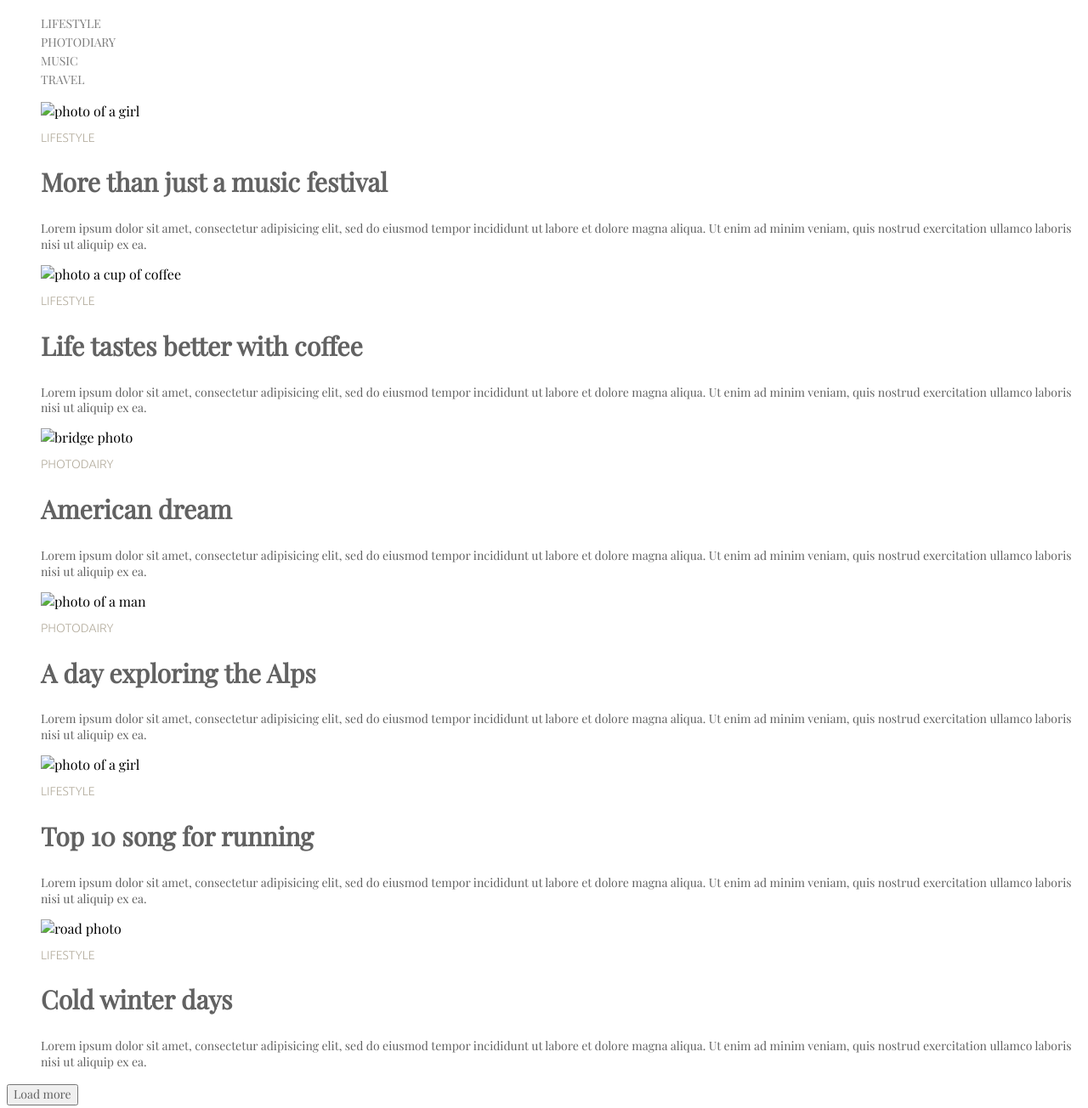
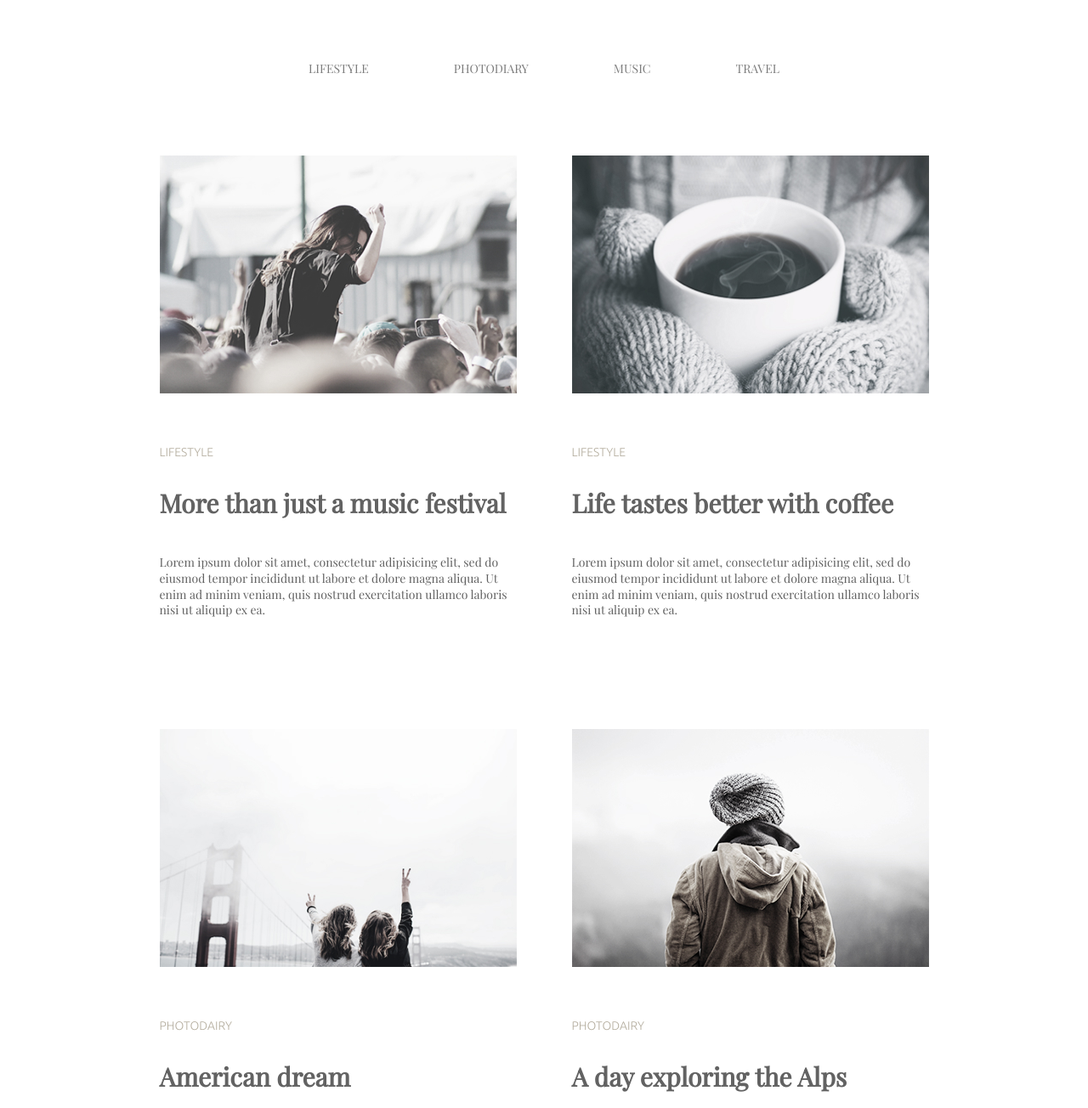
Before and after one commit to Maksym-Ryaboshapka/Photoblog, a plain HTML site: page index.html in a window 1280 px wide. Shown: the top 1304 px of the page at 85% size. Drawn offline with nearby package versions, Linux system fonts and the light colour scheme; files that its build step writes are made by us from their sources.

Commit message:
images folder

```diff
--- a/index.html
+++ b/index.html
@@ -5,18 +5,25 @@
   <meta charset="UTF-8" />
   <meta http-equiv="X-UA-Compatible" content="IE=edge" />
   <meta name="viewport" content="width=device-width, initial-scale=1.0" />
-  <title>Photo blog</title>
+  <title>Photoblog</title>
   <!-- шрифти -->
   <link rel="preconnect" href="https://fonts.googleapis.com">
   <link rel="preconnect" href="https://fonts.gstatic.com" crossorigin>
   <link href="https://fonts.googleapis.com/css2?family=Playfair+Display&family=Ubuntu:wght@300&display=swap"
     rel="stylesheet">
+  <!-- normalize -->
+  <link rel="stylesheet" href="https://cdnjs.cloudflare.com/ajax/libs/normalize/8.0.1/normalize.min.css"
+    integrity="sha512-NhSC1YmyruXifcj/KFRWoC561YpHpc5Jtzgvbuzx5VozKpWvQ+4nXhPdFgmx8xqexRcpAglTj9sIBWINXa8x5w=="
+    crossorigin="anonymous" referrerpolicy="no-referrer" />
+  <!-- reset -->
+  <link rel="stylesheet" href="./styles/reset.css">
   <!-- css -->
   <link rel="stylesheet" href="./styles/style.css">
 </head>
 
 <body>
   <header class="header">
+    <div class="container">
       <nav class="header-navigation">
         <ul class="header-list">
           <li class="header-item">
@@ -33,12 +40,14 @@
           </li>
         </ul>
       </nav>
+    </div>
   </header>
   <main>
     <section class="gallery">
+      <div class="container">
         <ul class="gallery-list">
           <li class="gallery-item">
-          <img src="./img/1_1.jpg" alt="photo of a girl" class="gallery-img" />
+            <img src="./images/1_1.jpg" alt="photo of a girl" class="gallery-img" />
             <p class="gallery-category">LIFESTYLE</p>
             <h2 class="gallery-title">More than just a music festival</h2>
             <p class="gallery-description">
@@ -49,7 +58,7 @@
             </p>
           </li>
           <li class="gallery-item">
-          <img src="./img/2_1.jpg" alt="photo a cup of coffee" class="gallery-img" />
+            <img src="./images/2_1.jpg" alt="photo a cup of coffee" class="gallery-img" />
             <p class="gallery-category">LIFESTYLE</p>
             <h2 class="gallery-title">Life tastes better with coffee</h2>
             <p class="gallery-description">
@@ -60,7 +69,7 @@
             </p>
           </li>
           <li class="gallery-item">
-          <img src="./img/3_1.jpg" alt="bridge photo" class="gallery-img" />
+            <img src="./images/3_1.jpg" alt="bridge photo" class="gallery-img" />
             <p class="gallery-category">PHOTODAIRY</p>
             <h2 class="gallery-title">American dream</h2>
             <p class="gallery-description">
@@ -71,7 +80,7 @@
             </p>
           </li>
           <li class="gallery-item">
-          <img src="./img/4_1.jpg" alt="photo of a man" class="gallery-img" />
+            <img src="./images/4_1.jpg" alt="photo of a man" class="gallery-img" />
             <p class="gallery-category">PHOTODAIRY</p>
             <h2 class="gallery-title">A day exploring the Alps</h2>
             <p class="gallery-description">
@@ -82,7 +91,7 @@
             </p>
           </li>
           <li class="gallery-item">
-          <img src="./img/1_2.jpg" alt="photo of a girl" class="gallery-img" />
+            <img src="./images/1_2.jpg" alt="photo of a girl" class="gallery-img" />
             <p class="gallery-category">LIFESTYLE</p>
             <h2 class="gallery-title">Top 10 song for running</h2>
             <p class="gallery-description">
@@ -93,7 +102,7 @@
             </p>
           </li>
           <li class="gallery-item">
-          <img src="./img/2_2.jpg" alt="road photo" class="gallery-img" />
+            <img src="./images/2_2.jpg" alt="road photo" class="gallery-img" />
             <p class="gallery-category">LIFESTYLE</p>
             <h2 class="gallery-title">Cold winter days</h2>
             <p class="gallery-description">
@@ -105,6 +114,7 @@
           </li>
         </ul>
         <button class="gallery-btn">Load more</button>
+      </div>
     </section>
   </main>
 </body>
--- a/style.css
+++ /dev/null
@@ -1,63 +0,0 @@
-* {
-    font-family: 'Playfair Display';
-}
-
-.header-list {
-    list-style: none;
-}
-
-.header-link {
-    color: #7D7D7D;
-    font-size: 14px;
-    line-height: 1.35;
-    text-decoration: none;
-}
-
-.header-link:hover {
-    color: #03A9F4;
-    font-size: 14px;
-    line-height: 1.35;
-    text-decoration: none;
-}
-
-.header-link:focus {
-    color: #03A9F4;
-    font-size: 14px;
-    line-height: 1.35;
-    text-decoration: none;
-}
-
-.gallery-list {
-    list-style: none;
-}
-
-.gallery-img {
-    width: 420px;
-    height: 280px;
-}
-
-.gallery-category {
-    font-family: 'Ubuntu';
-    font-weight: 300;
-    color: #B4AD9E;
-    font-size: 14px;
-    line-height: 1.14;
-}
-
-.gallery-title {
-    color: #626262;
-    font-size: 30px;
-    line-height: 1.33;
-}
-
-.gallery-description {
-    color: #626262;
-    font-size: 14px;
-    line-height: 1.35;
-}
-
-.gallery-btn {
-    font-size: 14px;
-    line-height: 1.35;
-    color: #626262;
-}
--- /dev/null
+++ b/styles/reset.css
@@ -0,0 +1,30 @@
+h1,
+h2,
+h3,
+h4,
+h5,
+h6,
+p {
+    margin: 0;
+}
+
+a {
+    margin: 0;
+    text-decoration: none;
+}
+
+ul {
+    margin: 0;
+    padding: 0;
+    list-style: none;
+}
+
+img {
+    display: block;
+}
+
+button {
+    padding: 0;
+    border: none;
+    display: block;
+}
--- /dev/null
+++ b/styles/style.css
@@ -0,0 +1,102 @@
+* {
+    font-family: 'Playfair Display';
+}
+
+/* li {
+    outline: solid yellow;
+}
+
+header,
+section,
+footer {
+    outline: solid green;
+} */
+
+.container {
+    /* outline: solid red; */
+
+    padding-left: 15px;
+    padding-right: 15px;
+    margin-left: auto;
+    margin-right: auto;
+    width: 905px;
+}
+
+.header {
+    padding-top: 71px;
+    padding-bottom: 92px;
+}
+
+.header-list {
+    display: flex;
+    gap: 100px;
+    justify-content: center;
+}
+
+.header-link {
+    color: #7D7D7D;
+    font-size: 14px;
+    line-height: 1.35;
+}
+
+.header-link:hover {
+    color: #03A9F4;
+    font-size: 14px;
+    line-height: 1.35;
+}
+
+.header-link:focus {
+    color: #03A9F4;
+    font-size: 14px;
+    line-height: 1.35;
+}
+
+.gallery {
+    padding-bottom: 66px;
+}
+
+.gallery-list {
+    display: flex;
+    flex-wrap: wrap;
+    column-gap: 65px;
+    row-gap: 130px;
+}
+
+.gallery-img {
+    width: 420px;
+    height: 280px;
+    margin-bottom: 62px;
+}
+
+.gallery-category {
+    font-family: 'Ubuntu';
+    font-weight: 300;
+    color: #B4AD9E;
+    font-size: 14px;
+    line-height: 1.14;
+}
+
+.gallery-title {
+    color: #626262;
+    font-size: 30px;
+    line-height: 1.33;
+    margin-top: 32px;
+    margin-bottom: 40px;
+}
+
+.gallery-description {
+    color: #626262;
+    font-size: 14px;
+    line-height: 1.35;
+    max-width: 420px;
+}
+
+.gallery-btn {
+    font-size: 14px;
+    line-height: 1.35;
+    color: #626262;
+    margin: 94px auto 0;
+    border: 1px solid #626262;
+    background-color: #FFFFFF;
+    padding: 20px 48px 21px 49px;
+}
```
Also changed, not shown: images/1_1.jpg (renamed from 1_1.jpg), images/1_2.jpg (renamed from 1_2.jpg), images/2_1.jpg (renamed from 2_1.jpg), images/2_2.jpg (renamed from 2_2.jpg), images/3_1.jpg (renamed from 3_1.jpg), images/4_1.jpg (renamed from 4_1.jpg). Lines whose indentation alone changed are shown as unchanged.
